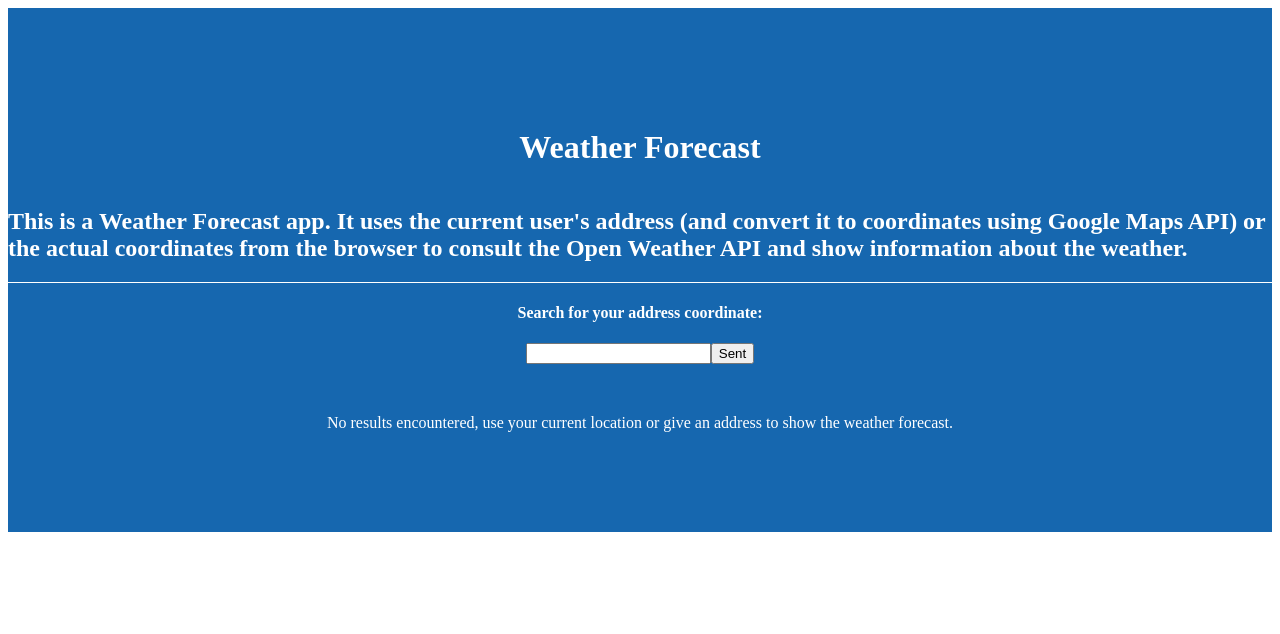
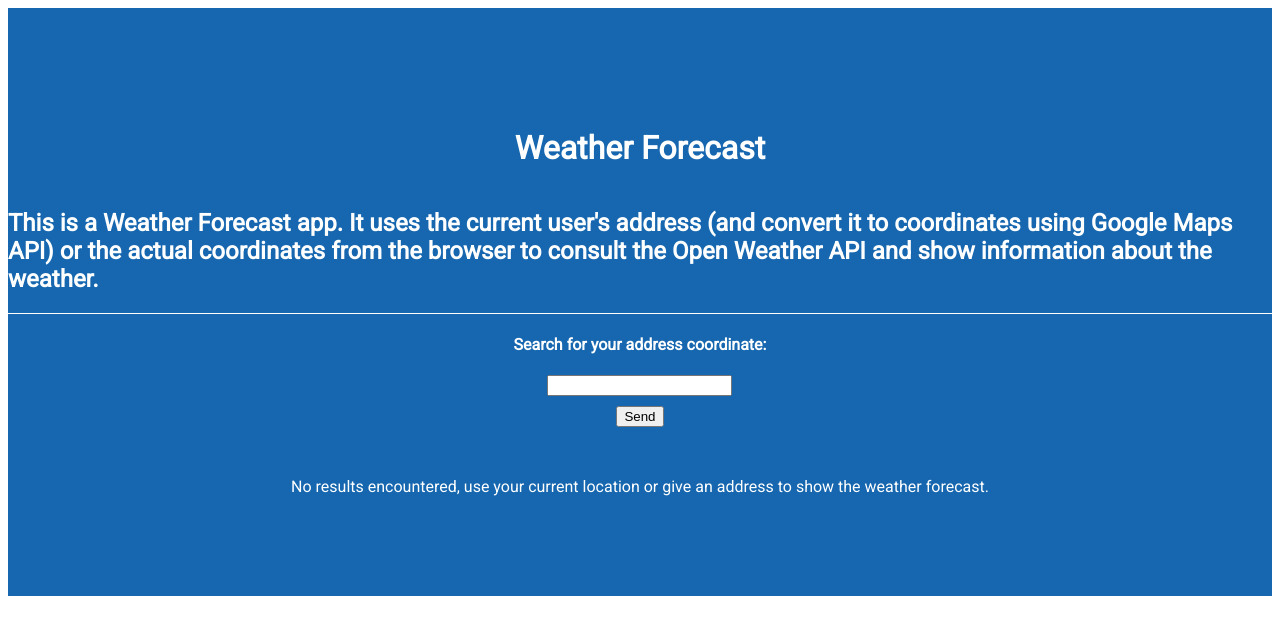
Before and after one commit to rickrd/weather-forecast, a React (Create React App) app: page / in a window 1280 px wide. Shown: the top 634 px of the page. Built offline with nearby package versions, Linux system fonts and the light colour scheme; no server answers.

Commit message:
stylized input dropdown

```diff
--- a/public/index.html
+++ b/public/index.html
@@ -10,6 +10,7 @@
       content="Web site created using create-react-app"
     />
     <link rel="apple-touch-icon" href="%PUBLIC_URL%/logo192.png" />
+    <link href="https://fonts.googleapis.com/css?family=Roboto&display=swap" rel="stylesheet">
     <!--
       manifest.json provides metadata used when your web app is installed on a
       user's mobile device or desktop. See https://developers.google.com/web/fundamentals/web-app-manifest/
--- a/src/components/molecules/Autocomplete.js
+++ b/src/components/molecules/Autocomplete.js
@@ -2,6 +2,25 @@ import React, { Component, Fragment } from 'react'
 import PropTypes from 'prop-types'
 import { connect } from 'react-redux'
 import { updateAddress } from '../redux/actions'
+import styled from 'styled-components'
+
+const Ul = styled.ul`
+  list-style: none;
+  padding: 0;
+  width: 100%;
+  margin: 0;
+
+  li {
+    background-color: #fff;
+    color: #000;
+    padding: 5px;
+    cursor: pointer;
+    font-size: 12px;
+    border-bottom: 1px solid #999;
+    border-right: 1px solid #999;
+    border-left: 1px solid #999;
+  }
+`
 
 class Autocomplete extends Component {
   static propTypes = {
@@ -87,7 +106,7 @@ class Autocomplete extends Component {
     if (showSuggestions && userInput) {
       if (filteredSuggestions.length) {
         suggestionsListComponent = (
-          <ul className="suggestions">
+          <Ul>
             {filteredSuggestions.map((suggestion, index) => {
               let className
 
@@ -101,7 +120,7 @@ class Autocomplete extends Component {
                 </li>
               )
             })}
-          </ul>
+          </Ul>
         )
       } else {
         suggestionsListComponent = (
--- a/src/components/molecules/SearchCoordinateForm.js
+++ b/src/components/molecules/SearchCoordinateForm.js
@@ -10,6 +10,17 @@ const SearchCoordinateFormWrapper = styled.div`
   flex-direction: row;
   align-items: center;
   justify-content: center;
+
+  form {
+    display: flex;
+    flex-direction: column;
+    align-items: center;
+    justify-content: center;
+
+    button {
+      margin-top: 10px;
+    }
+  }
 `
 
 const getCoordinates = async props => {
@@ -36,13 +47,22 @@ const handleFormSubmit = (e, props) => {
 
   getCoordinates(props)
 
+  let addressFound = []
+
   const addressArray = localStorage.getItem('addresses')
     ? JSON.parse(localStorage.getItem('addresses'))
     : []
 
-  addressArray.push(props.address.description)
+  if (addressArray.length > 0) {
+    addressFound = addressArray.filter(
+      address => address.toLowerCase() === props.address.description.toLowerCase()
+    )
+  }
 
-  localStorage.setItem('addresses', JSON.stringify(addressArray))
+  if (addressFound.length === 0) {
+    addressArray.push(props.address.description)
+    localStorage.setItem('addresses', JSON.stringify(addressArray))
+  }
 }
 
 const SearchCoordinateForm = props => {
@@ -58,7 +78,7 @@ const SearchCoordinateForm = props => {
             localStorage.getItem('addresses') ? JSON.parse(localStorage.getItem('addresses')) : []
           }
         />
-        <button>Sent</button>
+        <button>Send</button>
       </form>
     </SearchCoordinateFormWrapper>
   )
--- a/src/components/pages/Home.js
+++ b/src/components/pages/Home.js
@@ -12,6 +12,8 @@ const HomeWrapper = styled.div`
   flex-direction: column;
   align-items: center;
   justify-content: center;
+
+  font-family: 'Roboto';
 `
 
 const Home = props => {
```
